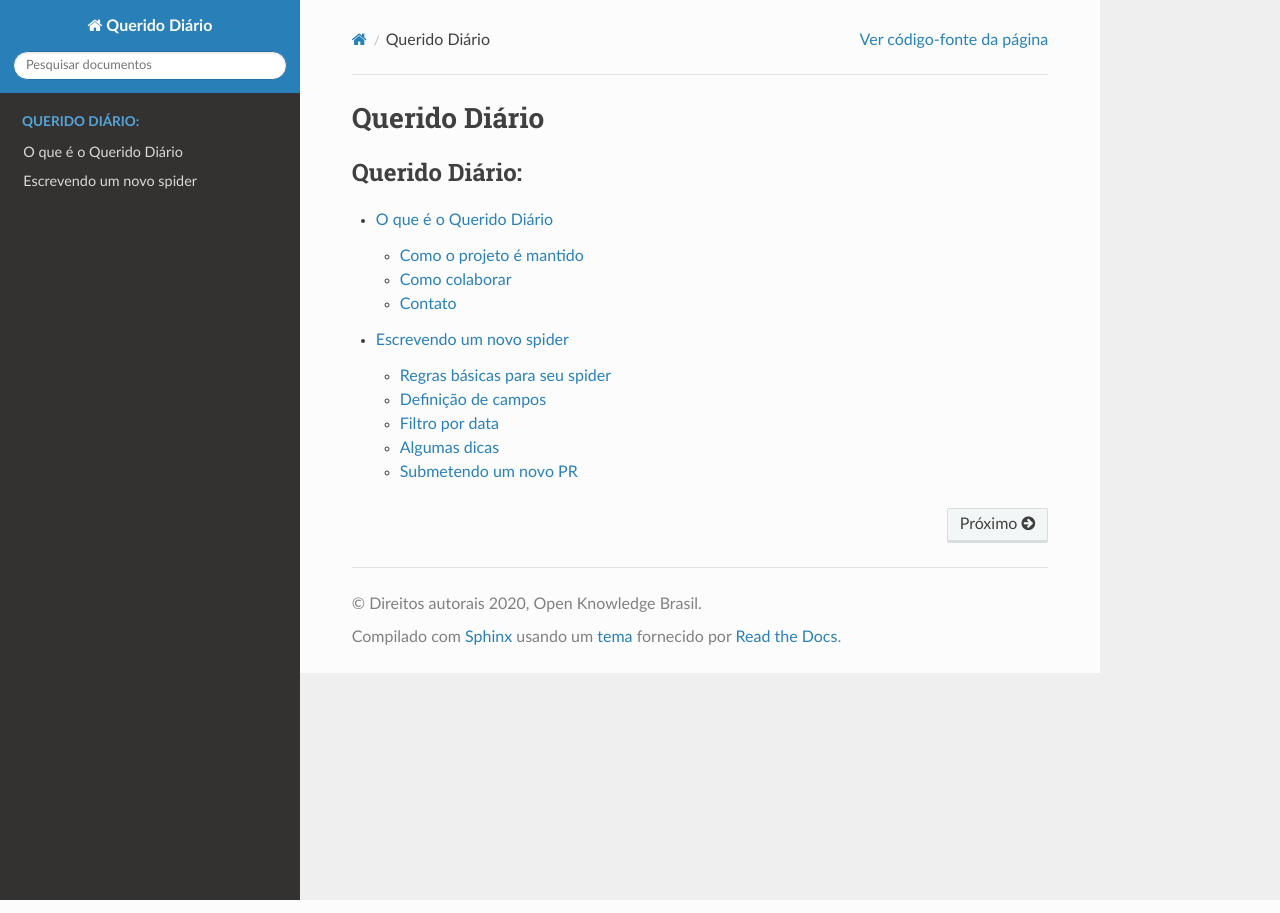
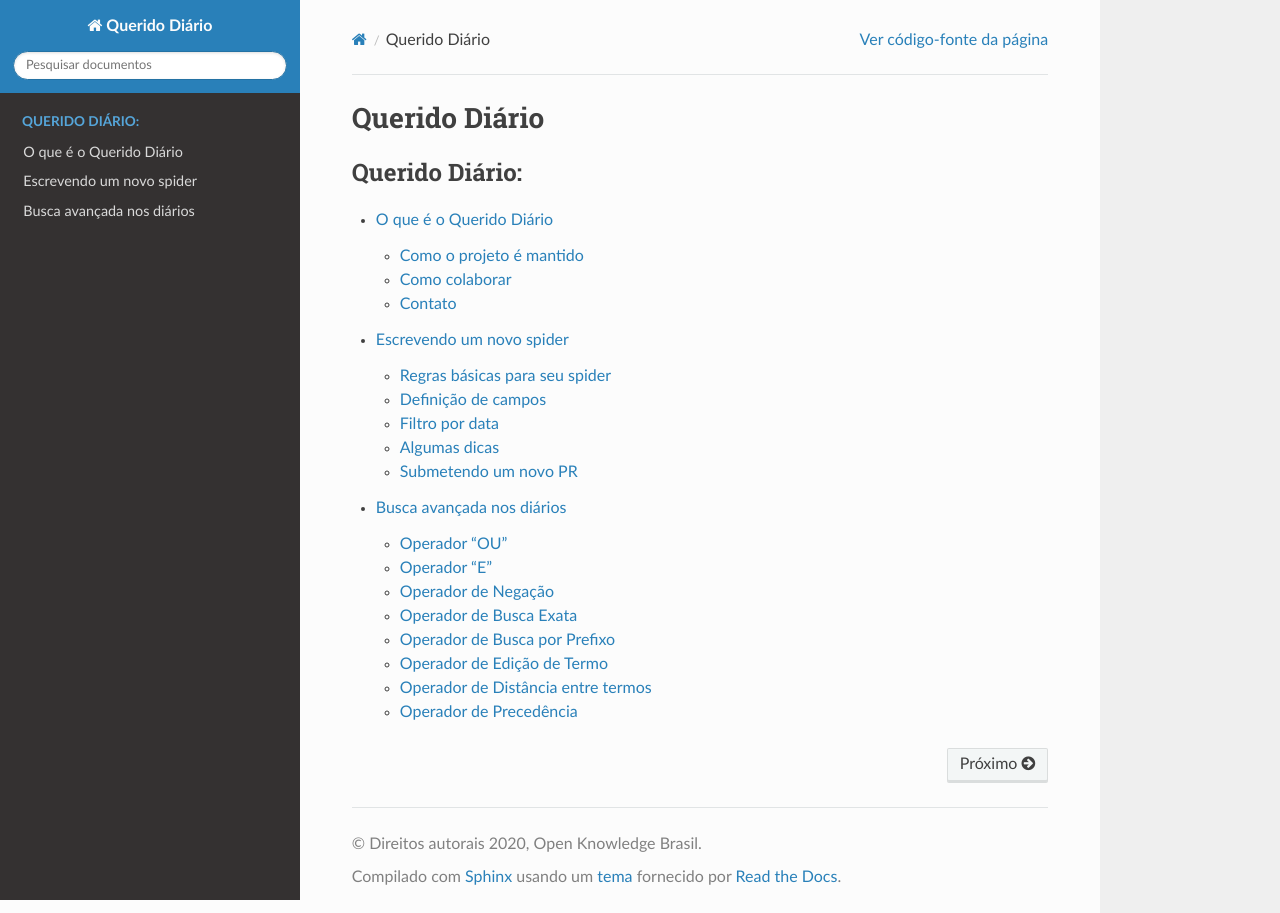
Before and after one commit to okfn-brasil/querido-diario-comunidade, a Sphinx documentation site: the page built from docs/source/index.rst, in a window 1280 px wide. Built offline with Sphinx 7.4.7 and the Read the Docs theme 2.0.0, drawn with Linux system fonts in a browser that asks for light colours; some of the changed lines change nothing that is shown.

Commit message:
Busca avancada (#23)

```diff
--- /dev/null
+++ b/docs/source/busca-avancada-nos-diarios.rst
@@ -0,0 +1,82 @@
+Busca avançada nos diários
+==========================
+
+A sintaxe `simple query string`_ do Elasticsearch foi implementada para aperfeiçoamento de pesquisa na base de dados textuais dos Diários Oficiais. Este mecanismo funciona com o uso de caracteres como operadores de busca a fim de aprimorar os resultados.
+
+**Ao executar uma busca, cada documento da base de publicações é verificado e retornado caso corresponda com o critério desejado. Porém, apenas o melhor trecho (ou excerto) do documento é mostrado como resultado. Este excerto pode não conter a busca completa por limitação do espaço de exibição. Com operadores de busca mais complexos, o excerto pode não ser nem exibido já que deixa de ficar claro qual seria o melhor trecho para mostrar. Em qualquer um desses casos, os Diários Oficiais listados como resultados da busca estão corretos.**
+
+Conheça operadores da busca avançada, seus efeitos e alguns exemplos:
+
+
+Operador "OU"
+-------------
+
+Também conhecido como “operador OR”, funciona usando o símbolo de barra vertical ( | ) para buscar um termo ou outro em toda extensão do diário. Experimente `ver os resultados da busca por despacho | dispensa`_ e repare como são de trechos que tem pelo menos uma das palavras em seu conteúdo.
+
+*Atenção:* Este é o operador padrão no Querido Diário. Se você não explicitar qual operador quer utilizar, a ferramenta vai sempre adotá-lo.
+
+
+Operador "E"
+------------
+
+Também conhecido como “operador AND”, funciona usando o símbolo de adição ( + ) para buscar um termo e outro em toda a extensão do diário. Veja este exemplo de busca por `compra + computadores`_, cujos resultados são de diários que contêm ambos termos.
+
+
+Operador de Negação
+-------------------
+
+É um comando de busca que usa os símbolos +- para negar o termo à direita. Buscar por **ivermectina +-pandemia** é buscar diários que contém o termo “ivermectina” e, adicionalmente, não contém o termo “pandemia” por toda sua extensão.
+`Confira esta busca com o operador de negação`_.
+
+*Observação:* para a busca funcionar corretamente, não devemos adicionar um espaço entre o símbolo de negação (-) e o termo negado.
+
+
+Operador de Busca Exata
+-----------------------
+
+Esta busca funciona com uma frase entre aspas (“ ”) para busca exata do conteúdo, como em **“lei de acesso à informação”**. Verifique `este exemplo de busca exata`_ e repare que o que foi buscado corresponde exatamente ao que está entre aspas, as mesmas palavras na mesma ordem.
+
+*Observação:* note a importância de se utilizar as aspas, já que o formato de busca sem aspas também funciona no projeto. Se sua pesquisa for **lei de acesso à informação** (sem aspas), na prática, o que está sendo buscado é: lei (ou) de (ou) acesso (ou) à (ou) informação. Veja `este exemplo de busca sem aspas`_ e compare como os resultados dela são diferentes da busca exata.
+
+
+Operador de Busca por Prefixo
+-----------------------------
+
+Esta operação utiliza o símbolo de asterisco ( * ) para buscar por prefixo. Serve para quando o objetivo é achar palavras derivadas de um mesmo radical. Confira `como a pesquisa por democr*`_ traz resultados com democracia, democrático, democrata, democratização, etc.
+
+
+Operador de Edição de Termo
+---------------------------
+
+Funciona utilizando o símbolo til seguido por um número (~N) para distância de edição de termo, ou seja, qual o limite de modificações de caracteres uma palavra precisa para se transformar em outra. Um `exemplo é a pesquisa por assento~3`_ que inclue termos como *acento, assunto, assentado*; todos eles distando até 3 alterações da palavra buscada.
+
+*Observação: Outra forma de entender essa busca no contexto dos diários é pensar em erros de digitação já que são produzidos por pessoas: a intenção era escrever certa palavra, mas acabou saindo outra, muito próxima.*
+
+
+Operador de Distância entre termos
+----------------------------------
+
+Funciona usando uma frase entre aspas seguida de um til e um valor (“ “~N) indicando a busca como distância máxima entre palavras da frase. O que será buscado são diários que têm os termos entre aspas próximos entre si até N palavras. Ao buscar por “`vazamento dados`_”~50 o que está sendo buscado são trechos de diários que tenham essas duas palavras separadas, por no máximo, 50 outras palavras.
+Dica: A busca por distância máxima entre palavras é especialmente interessante no contexto do Querido Diário: ela garante que o conteúdo buscado esteja próximo e não disperso por todo o texto do diário.
+
+*Observação: note que os operadores ~N servem para dois tipos de busca: quando associados a apenas um termo ou quando estão associados a uma frase entre aspas, funcionando de forma completamente diferente. Tenha atenção em seu uso.*
+
+
+Operador de Precedência
+-----------------------
+
+Os parênteses como operadores indicam precedência e são usados para forçar a ordem da busca. No geral, só fazem sentido quando a busca a ser feita se complexifica, combinando outros operadores.
+
+Você pode conferir `esta busca por balanço + (financeiro | orçamentário)`_. Ao adicionar os parênteses, a busca é forçada a acontecer em certa ordem: primeiro executa o comando entre parênteses e então passa a executar o resto. Neste caso, busca pelos termos “financeiro” ou “orçamentário” primeiro e, de seu resultado, seleciona apenas os casos que também tem “balanço”.
+
+
+.. _simple query string: https://www.elastic.co/guide/en/elasticsearch/reference/current/query-dsl-simple-query-string-query.html
+.. _ver os resultados da busca por despacho | dispensa: https://queridodiario.ok.org.br/pesquisa?term=despacho%20%7C%20dispensa&since=2022-01-01&until=2022-07-31
+.. _compra + computadores: https://queridodiario.ok.org.br/pesquisa?term=compra%20%2B%20computadores&since=2022-01-01&until=2022-07-31
+.. _Confira esta busca com o operador de negação: https://queridodiario.ok.org.br/pesquisa?term=ivermectina%20%2B-pandemia&since=2022-01-01&until=2022-07-31
+.. _este exemplo de busca exata: https://queridodiario.ok.org.br/pesquisa?term=%22lei%20de%20acesso%20a%20informa%C3%A7%C3%A3o%22&since=2022-01-01&until=2022-07-31
+.. _este exemplo de busca sem aspas: https://queridodiario.ok.org.br/pesquisa?term=lei%20de%20acesso%20a%20informa%C3%A7%C3%A3o&since=2022-01-01&until=2022-07-31
+.. _como a pesquisa por democr*: https://queridodiario.ok.org.br/pesquisa?term=democr*&since=2022-01-01&until=2022-07-31
+.. _exemplo é a pesquisa por assento~3: https://queridodiario.ok.org.br/pesquisa?term=assento~3&since=2022-01-01&until=2022-07-31
+.. _vazamento dados: https://queridodiario.ok.org.br/pesquisa?term=%22vazamento%20dados%22~50&since=2022-01-01&until=2022-07-31
+.. _esta busca por balanço + (financeiro | orçamentário): https://queridodiario.ok.org.br/pesquisa?term=balan%C3%A7o%20%2B%20(financeiro%20%7C%20or%C3%A7ament%C3%A1rio)&since=2022-01-01&until=2022-07-31
--- a/docs/source/index.rst
+++ b/docs/source/index.rst
@@ -12,3 +12,4 @@
 
    o-que-eh-qd
    escrevendo-um-novo-spider
+   busca-avancada-nos-diarios
```
